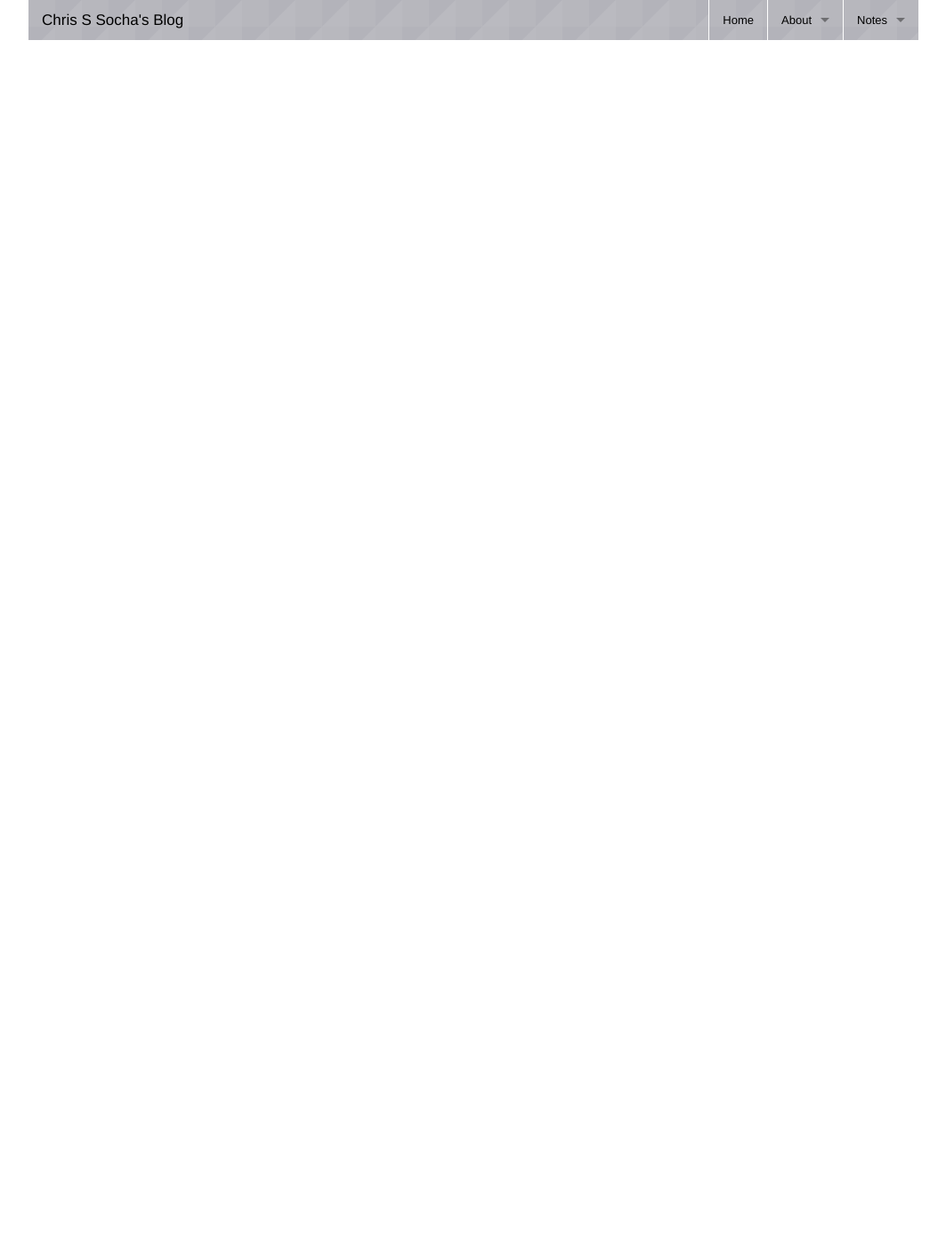
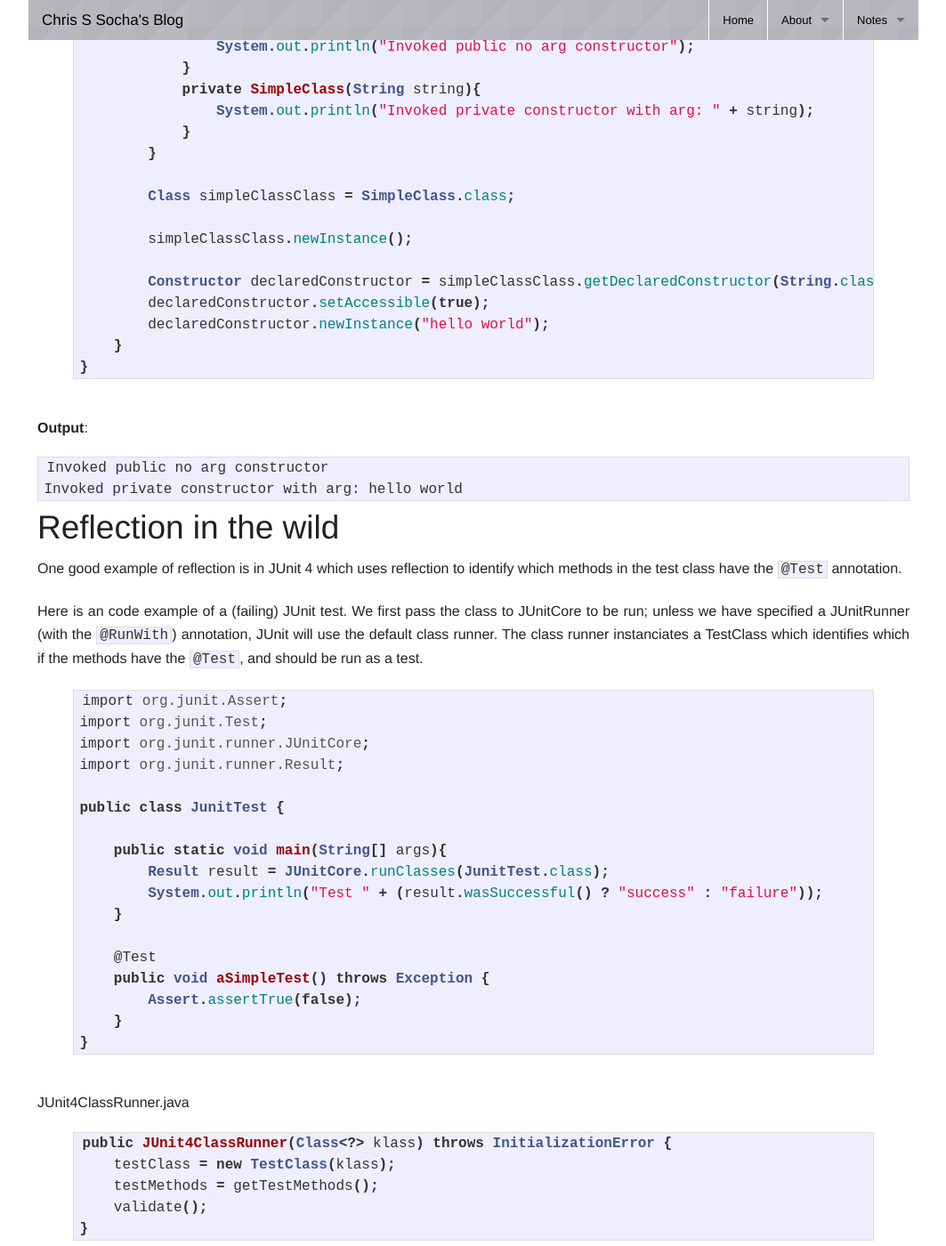
Before and after one commit to ChrisSSocha/ChrisSSocha.github.io, a Jekyll site: the page built from notes/java/reflection.md, in a window 1280 px wide and 1400 px high, scrolled down 4389 px. Shown: the whole window at 89% size, without its empty margins (108-1171 px from the left). Built offline with Jekyll 4.4.1, drawn with Linux system fonts in a browser that asks for light colours; some of the changed text lies outside the part shown.

Commit message:
Added code samples for method and constructor invokation, and example of reflection in the wild (i.e. JUnit)

```diff
--- a/notes/java/reflection.md
+++ b/notes/java/reflection.md
@@ -23,7 +23,7 @@
 // .TYPE for auto-boxed primitives
 Class doubleClass = Double.TYPE;
 {% endhighlight %}
-
+<br>
 There are a number of other methods that return `Class`:
 
 * `Class.getSuperclass()`
@@ -72,7 +72,7 @@
     }
 }
 {% endhighlight %}
-
+<br>
 **Output:**
 
 ~~~
@@ -121,7 +121,7 @@
     }
 }
 {% endhighlight %}
-
+<br>
 **Output:**
 
 ~~~
@@ -131,11 +131,155 @@
 private changed
 ~~~
 
-### Calling `Method`s and `Constructor`s
-[...]
+### Calling `Method`s
 
-## Why use reflection
-[...]
+**Code:**
+
+{% highlight java %}
+import java.lang.reflect.InvocationTargetException;
+import java.lang.reflect.Method;
+import java.util.stream.IntStream;
+
+public class InvokingMethods {
+    public static void main(String[] args) throws NoSuchMethodException, InvocationTargetException, IllegalAccessException {
+        class SimpleClass{
+
+            public void printOut(String string){
+                System.out.println("Invoking 'printOut' with parameter " + string);
+            }
+
+            private int add(int... integers){
+                // Note: Streams are from Java 1.8
+                return IntStream.of(integers).sum();
+            }
+        }
+
+        SimpleClass simpleClass = new SimpleClass();
+
+        Method printOutMethod = simpleClass.getClass().getDeclaredMethod("printOut", String.class);
+        printOutMethod.invoke(simpleClass, "Hello World");
+
+        Method addMethod = simpleClass.getClass().getDeclaredMethod("add", int[].class);
+        addMethod.setAccessible(true);
+        Object result = addMethod.invoke(simpleClass, new int[]{1, 2});
+        System.out.println(result);
+    }
+}
+{% endhighlight %}
+<br>
+**Output**:
+
+~~~
+Invoking 'printOut' with parameter Hello World
+3
+~~~
+
+### Calling `Constructor`s
+
+**Code:**
+
+{% highlight java %}
+import java.lang.reflect.Constructor;
+import java.lang.reflect.InvocationTargetException;
+
+public class InvokingConstructors {
+    public static void main(String[] args) throws IllegalAccessException, InstantiationException, NoSuchMethodException, InvocationTargetException {
+        class SimpleClass{
+            public SimpleClass(){
+                System.out.println("Invoked public no arg constructor");
+            }
+            private SimpleClass(String string){
+                System.out.println("Invoked private constructor with arg: " + string);
+            }
+        }
+
+        Class simpleClassClass = SimpleClass.class;
+
+        simpleClassClass.newInstance();
+
+        Constructor declaredConstructor = simpleClassClass.getDeclaredConstructor(String.class);
+        declaredConstructor.setAccessible(true);
+        declaredConstructor.newInstance("hello world");
+    }
+}
+{% endhighlight %}
+<br>
+**Output**:
+
+~~~
+Invoked public no arg constructor
+Invoked private constructor with arg: hello world
+~~~
 
 
+## Reflection in the wild
+
+One good example of reflection is in JUnit 4 which uses reflection to identify which methods in the test class have the `@Test` annotation.
+
+Here is an code example of a (failing) JUnit test. We first pass the class to JUnitCore to be run; unless we have specified a JUnitRunner (with the `@RunWith`) annotation, JUnit will use the default class runner. The class runner instanciates a TestClass which identifies which if the methods have the `@Test`, and should be run as a test.
+
+{% highlight java %}
+import org.junit.Assert;
+import org.junit.Test;
+import org.junit.runner.JUnitCore;
+import org.junit.runner.Result;
+
+public class JunitTest {
+
+    public static void main(String[] args){
+        Result result = JUnitCore.runClasses(JunitTest.class);
+        System.out.println("Test " + (result.wasSuccessful() ? "success" : "failure"));
+    }
+
+    @Test
+    public void aSimpleTest() throws Exception {
+        Assert.assertTrue(false);
+    }
+}
+{% endhighlight %}
+<br>
+JUnit4ClassRunner.java
+
+{% highlight java %}
+public JUnit4ClassRunner(Class<?> klass) throws InitializationError {
+    testClass = new TestClass(klass);
+    testMethods = getTestMethods();
+    validate();
+}
+{% endhighlight %}
+<br>
+TestClass.java
+
+{% highlight java %}
+public List<Method> getAnnotatedMethods(Class<? extends Annotation> annotationClass) {
+    List<Method> results = new ArrayList<Method>();
+    for (Class<?> eachClass : getSuperClasses(klass)) {
+        Method[] methods = MethodSorter.getDeclaredMethods(eachClass);
+        for (Method eachMethod : methods) {
+            Annotation annotation = eachMethod.getAnnotation(annotationClass);
+            if (annotation != null && !isShadowed(eachMethod, results)) {
+                results.add(eachMethod);
+            }
+        }
+    }
+    if (runsTopToBottom(annotationClass)) {
+        Collections.reverse(results);
+    }
+    return results;
+}
+{% endhighlight %}
+<br>
+
+Other good examples of reflection:
+
+* IoC/DI containers
+* Spring uses reflection to create its beans
+* Java API for XML Parsing (JAXP)
+
+More Reading:
+
+* [Java Reflection tutorial](http://docs.oracle.com/javase/tutorial/reflect/)
+* [Reflection Madness](http://www.javaspecialists.eu/talks/oslo09/ReflectionMadness.pdf)
+* [Take an in depth look at the java reflection API](http://www.javaworld.com/article/2077015/java-se/take-an-in-depth-look-at-the-java-reflection-api.html)
+
 [1]: http://docs.oracle.com/javase/tutorial/reflect/ "Reflection"
```
